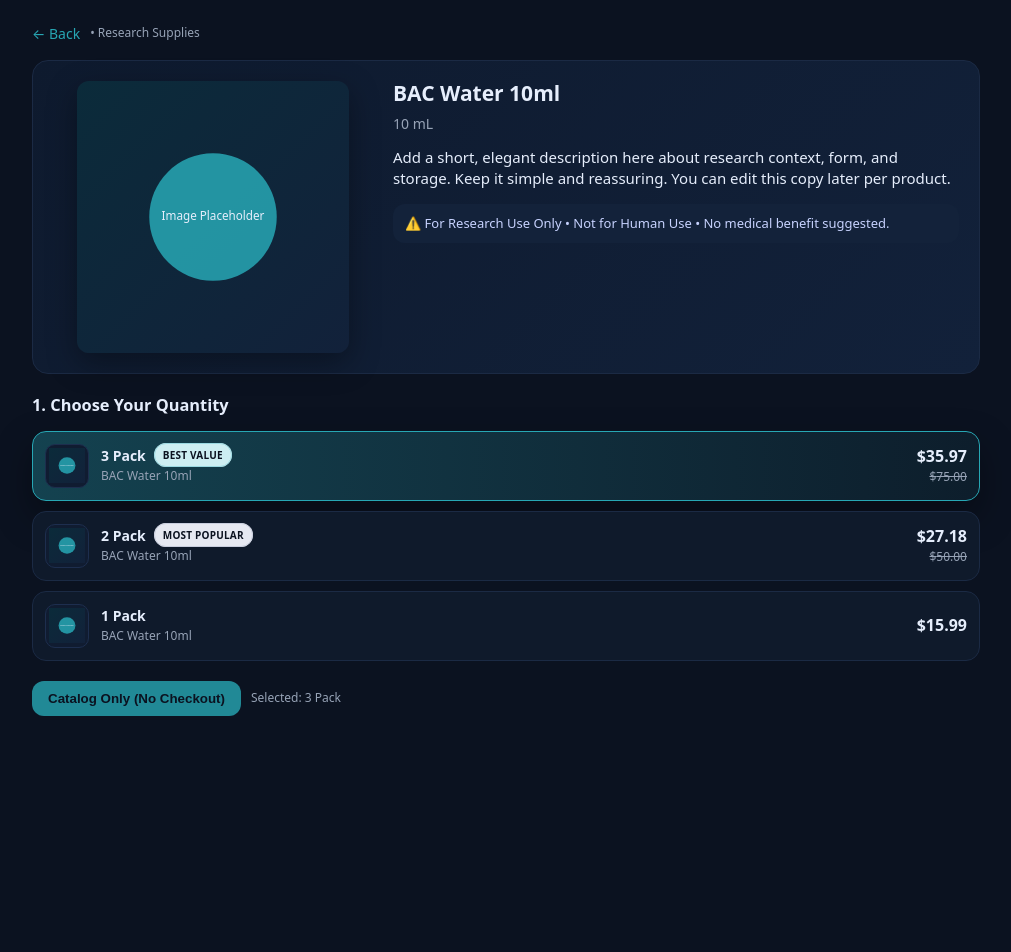
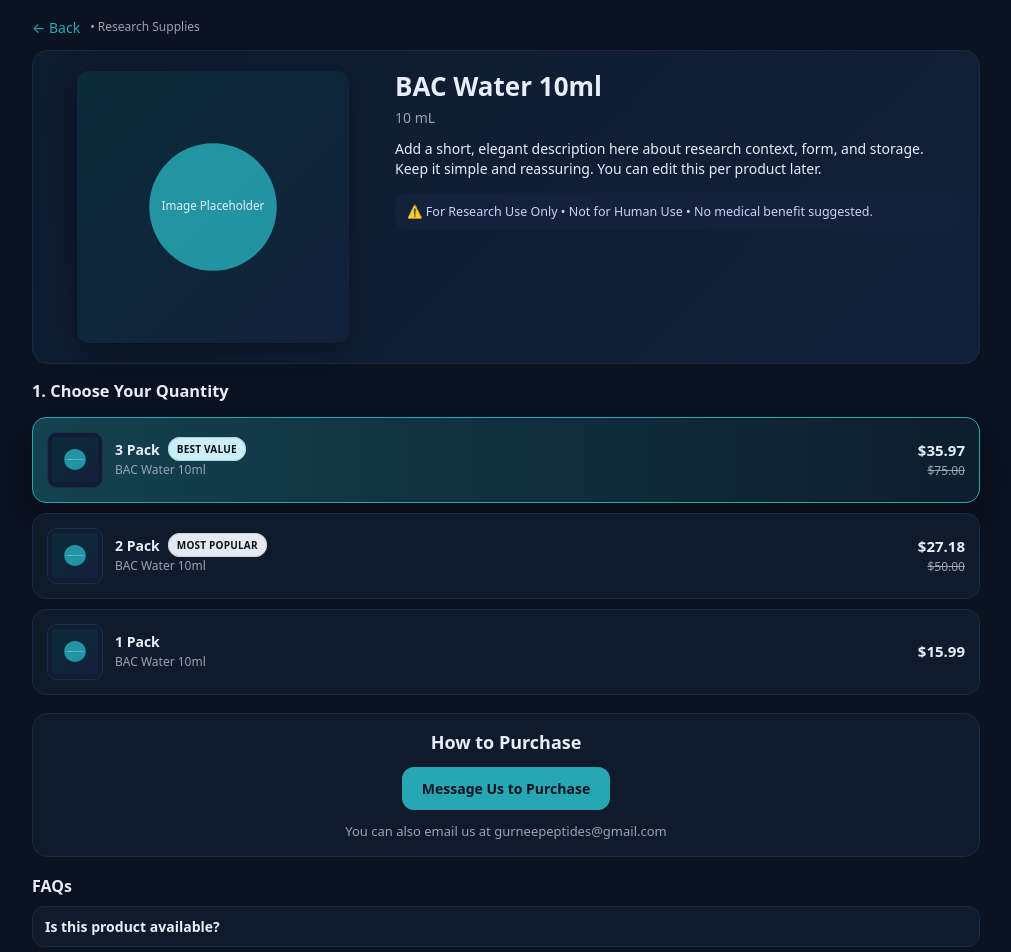
Before and after one commit to gurneepeptides/website, a React (Vite) app: page /product/BAC-10ML in a window 1280 px wide. Shown: the top 952 px of the page, without its empty margins (134-1145 px from the left). Before the commit the page ends 800 px from the top, so only its background shows below. Built offline with nearby package versions, Linux system fonts and the light colour scheme.

Commit message:
stable 2

```diff
--- a/index.html
+++ b/index.html
@@ -163,6 +163,176 @@
 }
 
 
+
+/* --- Mobile-first layout helpers --- */
+.page { padding: 16px 12px; }
+@media (min-width: 420px) { .page { padding: 18px 16px; } }
+.container-narrow { max-width: 980px; margin: 0 auto; }
+
+/* --- Product hero card --- */
+.hero-card {
+  margin-top: 12px;
+  background: linear-gradient(135deg,#0e1a2e,#12213a);
+  border: 1px solid var(--border);
+  border-radius: 16px;
+  padding: 14px;
+}
+@media (min-width: 768px) { .hero-card { padding: 20px; } }
+
+.hero-inner {
+  display: grid;
+  gap: 14px;                  /* mobile spacing */
+}
+@media (min-width: 768px) {
+  .hero-inner {
+    grid-template-columns: minmax(220px, 320px) 1fr; /* two columns on md+ */
+    gap: 22px;
+  }
+}
+
+.hero-image { display: grid; place-items: center; }
+.hero-image img {
+  width: 72vw;                /* scale relative to viewport on phones */
+  max-width: 360px;
+  border-radius: 12px;
+  box-shadow: 0 10px 30px rgba(0,0,0,.35);
+}
+@media (min-width: 768px) { .hero-image img { width: 85%; } }
+
+.hero-title { margin: 0 0 6px 0; line-height: 1.2; font-size: 22px; }
+.hero-meta  { color: var(--sub); font-size: 13px; }
+@media (min-width: 768px) {
+  .hero-title { font-size: 26px; }
+  .hero-meta  { font-size: 14px; }
+}
+
+.hero-desc  { margin-top: 12px; font-size: 14px; }
+.hero-disc   {
+  margin-top: 12px; padding: 10px 12px; border-radius: 12px;
+  background: #13223a; color: #c7d2fe; font-size: 12.5px;
+}
+
+/* --- Options list (mobile-first) --- */
+.options { display: grid; gap: 10px; margin-top: 14px; }
+
+.option {
+  display: grid;
+  grid-template-columns: 56px 1fr auto; /* bigger thumb on phones */
+  align-items: center; gap: 12px;
+  background: var(--panel); border: 1px solid var(--border);
+  border-radius: 14px; padding: 14px;
+  cursor: pointer;
+  transition: border-color .2s ease, box-shadow .2s ease, background .2s ease;
+}
+.option:hover { border-color: #274c7e; box-shadow: 0 10px 24px rgba(0,0,0,.28); }
+
+.option.selected {
+  background: linear-gradient(90deg, rgba(39,167,180,.32), rgba(39,167,180,.08));
+  border-color: var(--accent);
+  box-shadow: 0 16px 36px rgba(0,0,0,.35);
+}
+
+.option .thumb {
+  width: 56px; height: 56px; border-radius: 10px; overflow: hidden;
+  display: grid; place-items: center; background: #101c31; border: 1px solid #1d2e4e;
+}
+.option .thumb img { width: 85%; height: 85%; object-fit: contain; }
+
+.option .title { font-weight: 650; font-size: 14px; }
+.option .sub   { font-size: 12px; color: var(--sub); margin-top: 2px; }
+
+.option .right { display:flex; flex-direction:column; align-items:flex-end; gap:2px; }
+.option .price   { font-weight: 700; font-size: 15px; }
+.option .compare { font-size: 12px; color: var(--sub); text-decoration: line-through; }
+
+/* Hide compare-at on very tight screens to prevent wrap */
+@media (max-width: 340px) { .option .compare { display: none; } }
+
+/* --- CTA row --- */
+.cta-row { margin-top: 16px; display: flex; gap: 10px; flex-wrap: wrap; align-items: center; }
+.cta-primary {
+  background: var(--accent); color: #0b1220; border: none;
+  padding: 10px 16px; border-radius: 12px; font-weight: 700;
+  cursor: not-allowed; opacity: .85;
+}
+.cta-note { color: var(--sub); font-size: 12px; }
+
+
+
+/* --- Purchase + FAQ sections --- */
+.section { margin-top: 18px; }
+.section-card {
+  background: var(--panel);
+  border: 1px solid var(--border);
+  border-radius: 16px;
+  padding: 14px;
+}
+.section h3 { margin: 0 0 10px 0; font-size: 16px; }
+.steps { display: grid; gap: 8px; counter-reset: step; }
+.step {
+  display: grid; grid-template-columns: 26px 1fr; gap: 10px;
+  align-items: start;
+}
+.step::before {
+  counter-increment: step;
+  content: counter(step) ".";
+  width: 26px; height: 26px; line-height: 26px; text-align: center;
+  border-radius: 999px; background: #13223a; color: #c7d2fe; font-weight: 700;
+  border: 1px solid #21355a;
+}
+.note {
+  margin-top: 10px; font-size: 12.5px; color: var(--sub);
+  border-top: 1px dashed #21355a; padding-top: 10px;
+}
+
+/* FAQ: native details/summary for zero JS deps */
+.faq { display: grid; gap: 8px; }
+details.faq-item {
+  background: var(--panel); border: 1px solid var(--border);
+  border-radius: 12px; padding: 10px 12px;
+}
+details.faq-item[open] { border-color: #274c7e; }
+.faq-item summary {
+  cursor: pointer; list-style: none; outline: none; font-weight: 600;
+}
+.faq-item summary::-webkit-details-marker { display: none; }
+.faq-item .answer { color: var(--sub); margin-top: 8px; font-size: 14px; }
+
+
+
+/* Purchase instructions */
+.purchase-box {
+  background: var(--panel);
+  border: 1px solid var(--border);
+  border-radius: 16px;
+  padding: 16px;
+  text-align: center;
+}
+.purchase-box h3 {
+  margin: 0 0 12px 0;
+  font-size: 18px;
+}
+.purchase-btn {
+  display: inline-block;
+  background: var(--accent);
+  color: #0b1220;
+  font-weight: 700;
+  border: none;
+  padding: 12px 20px;
+  border-radius: 12px;
+  text-decoration: none;
+  transition: transform .2s ease, box-shadow .2s ease;
+}
+.purchase-btn:hover {
+  transform: translateY(-2px);
+  box-shadow: 0 6px 18px rgba(0,0,0,.35);
+}
+.purchase-note {
+  margin-top: 12px;
+  font-size: 13px;
+  color: var(--sub);
+}
+
 </style>
 
   </head>
--- a/src/pages/ProductPage.jsx
+++ b/src/pages/ProductPage.jsx
@@ -4,33 +4,32 @@ import products from "../products.json";
 
 const Placeholder = "/placeholder.svg";
 
-/**
- * A product can optionally include an "options" array in products.json, e.g.:
- * "options": [
- *   { "id":"o1","label":"3 Pack","price":35.97,"compareAt":75.00,"badge":"BEST VALUE" },
- *   { "id":"o2","label":"2 Pack","price":27.18,"compareAt":50.00,"badge":"MOST POPULAR" },
- *   { "id":"o3","label":"1 Pack","price":15.99 }
- * ]
- */
+
+
+function resolveImg(src) {
+  if (!src) return Placeholder;
+  // external URL? leave it
+  if (/^https?:\/\//i.test(src)) return src;
+  // already root-relative? keep it
+  if (src.startsWith("/")) return src;
+  // make it root-relative (so it works on /product/:id too)
+  return `/${src}`;
+}
 
 export default function ProductPage() {
   const { id } = useParams();
   const product = useMemo(() => products.find((p) => p.id === id), [id]);
 
-  // graceful 404
   if (!product) {
     return (
-      <div style={{ maxWidth: "800px", margin: "0 auto", padding: "24px" }}>
+      <div className="page container-narrow">
         <h2>Product not found</h2>
-        <p style={{ color: "var(--sub)" }}>
-          The item you’re looking for doesn’t exist in the catalog.
-        </p>
+        <p style={{ color: "var(--sub)" }}>The item you’re looking for isn’t in the catalog.</p>
         <Link to="/" style={{ color: "var(--accent)" }}>← Back to catalog</Link>
       </div>
     );
   }
 
-  // Use options from JSON or fallback demo options
   const fallbackOptions = [
     { id: "opt-3", label: "3 Pack", price: 35.97, compareAt: 75.0, badge: "BEST VALUE" },
     { id: "opt-2", label: "2 Pack", price: 27.18, compareAt: 50.0, badge: "MOST POPULAR" },
@@ -43,7 +42,7 @@ export default function ProductPage() {
   const [selected, setSelected] = useState(options[0]?.id);
 
   return (
-    <div style={{ maxWidth: "980px", margin: "0 auto", padding: "24px 16px" }}>
+    <div className="page container-narrow">
       <div style={{ display: "flex", alignItems: "center", gap: 10 }}>
         <Link to="/" style={{ color: "var(--accent)", textDecoration: "none" }}>← Back</Link>
         <span style={{ color: "var(--sub)", fontSize: 12 }}>
@@ -51,55 +50,33 @@ export default function ProductPage() {
         </span>
       </div>
 
-      {/* Top hero block */}
-      <section
-        style={{
-          marginTop: 16,
-          background: "linear-gradient(135deg,#0e1a2e,#12213a)",
-          border: "1px solid var(--border)",
-          borderRadius: 16,
-          padding: 20,
-          display: "grid",
-          gap: 20,
-          gridTemplateColumns: "minmax(240px, 320px) 1fr"
-        }}
-      >
-        <div style={{ display: "grid", placeItems: "center" }}>
-          <img
-            src={product.image || Placeholder}
-            alt={product.name}
-            style={{ width: "85%", maxWidth: 360, borderRadius: 12, boxShadow: "0 10px 30px rgba(0,0,0,.35)" }}
-          />
+      {/* HERO (mobile stacks, desktop 2-column) */}
+      <section className="hero-card">
+        <div className="hero-inner">
+          <div className="hero-image">
+            <img src={resolveImg(product.image) || Placeholder} alt={product.name} />
           </div>
 
           <div>
-          <h1 style={{ margin: "0 0 8px 0", lineHeight: 1.2 }}>{product.name}</h1>
-          <div style={{ color: "var(--sub)" }}>
+            <h1 className="hero-title">{product.name}</h1>
+            <div className="hero-meta">
               {[product.dosage, product.volume].filter(Boolean).join(" • ") || "Specs forthcoming"}
             </div>
 
-          <p style={{ marginTop: 14, fontSize: 15 }}>
+            <p className="hero-desc">
               Add a short, elegant description here about research context, form, and storage.
-            Keep it simple and reassuring. You can edit this copy later per product.
+              Keep it simple and reassuring. You can edit this per product later.
             </p>
 
-          <div
-            style={{
-              marginTop: 14,
-              padding: "10px 12px",
-              borderRadius: 12,
-              background: "#13223a",
-              color: "#c7d2fe",
-              fontSize: 13
-            }}
-          >
+            <div className="hero-disc">
               ⚠️ For Research Use Only • Not for Human Use • No medical benefit suggested.
+            </div>
           </div>
         </div>
       </section>
 
-      {/* Options section */}
-      <section style={{ marginTop: 20 }}>
+      {/* OPTIONS */}
+      <section style={{ marginTop: 16 }}>
         <h3 style={{ margin: "0 0 8px 0" }}>1. Choose Your Quantity</h3>
         <div className="options">
           {options.map((opt) => {
@@ -110,12 +87,10 @@ export default function ProductPage() {
                 className={`option ${isSelected ? "selected" : ""}`}
                 onClick={() => setSelected(opt.id)}
               >
-                {/* left: thumb */}
                 <div className="thumb">
-                  <img src={product.image || Placeholder} alt="" />
+                  <img src={resolveImg(product.image) || Placeholder} alt="" />
                 </div>
 
-                {/* middle: labels */}
                 <div>
                   <div className="title">
                     {opt.label}
@@ -125,12 +100,9 @@ export default function ProductPage() {
                       </span>
                     )}
                   </div>
-                  <div className="sub">
-                    {product.name}
-                  </div>
+                  <div className="sub">{product.name}</div>
                 </div>
 
-                {/* right: price */}
                 <div className="right">
                   <div className="price">
                     {typeof opt.price === "number" ? `$${opt.price.toFixed(2)}` : "—"}
@@ -145,35 +117,55 @@ export default function ProductPage() {
         </div>
       </section>
 
-      {/* Placeholder CTA row (no checkout, just UI) */}
-      <section
-        style={{
-          marginTop: 20,
-          display: "flex",
-          gap: 10,
-          flexWrap: "wrap",
-          alignItems: "center"
-        }}
+
+    {/* === PURCHASE INSTRUCTIONS (if present) === */}
+{/* === PURCHASE INSTRUCTIONS === */}
+<section className="section">
+  <div className="purchase-box">
+    <h3>{product?.purchase?.headline || "How to Purchase"}</h3>
+
+    <a
+      href={product?.purchase?.facebook || "https://facebook.com/gurneepeptides"}
+      target="_blank"
+      rel="noopener noreferrer"
+      className="purchase-btn"
     >
-        <button
-          type="button"
-          disabled
-          title="Catalog only"
-          style={{
-            background: "var(--accent)",
-            color: "#0b1220",
-            border: "none",
-            padding: "10px 16px",
-            borderRadius: 12,
-            fontWeight: 700,
-            cursor: "not-allowed",
-            opacity: .8
-          }}
-        >
-          Catalog Only (No Checkout)
-        </button>
-        <span style={{ color: "var(--sub)", fontSize: 12 }}>
-          Selected: {options.find(o => o.id === selected)?.label}
+      Message Us to Purchase
+    </a>
+
+    <div className="purchase-note">
+      {product?.purchase?.note ||
+        "You can also email us at gurneepeptides@gmail.com"}
+    </div>
+  </div>
+</section>
+
+      {/* === FAQ (if present) === */}
+      <section className="section">
+        <h3 style={{ marginBottom: 8 }}>FAQs</h3>
+        <div className="faq">
+          {(Array.isArray(product.faq) && product.faq.length > 0
+            ? product.faq
+            : [
+                { q: "Is this product available?", a: "Most items are in stock; we’ll confirm by email." },
+                { q: "How do I place an order?", a: "Email us the product ID and quantity; we’ll reply with next steps." },
+                { q: "Do you offer bulk discounts?", a: "Yes—tell us your expected quantities for a quote." }
+              ]
+          ).map((item, idx) => (
+            <details key={idx} className="faq-item">
+              <summary>{item.q}</summary>
+              <div className="answer">{item.a}</div>
+            </details>
+          ))}
+        </div>
+      </section>
+
+
+      {/* CTA (informational only) */}
+      <section className="cta-row">
+        <button type="button" disabled className="cta-primary">Catalog Only (No Checkout)</button>
+        <span className="cta-note">
+          Selected: {options.find((o) => o.id === selected)?.label}
         </span>
       </section>
     </div>
--- a/src/products.json
+++ b/src/products.json
@@ -6,8 +6,26 @@
     "volume": "3 mL",
     "category": "GLP-Class",
     "price": 40.55,
-    "image": null,
-    "tags": ["popular"]
+    "image": "products/reta10mg.png",
+    "tags": ["popular"],
+    "options": [
+    { "id": "o1", "label": "3 Pack", "price": 95.97, "compareAt": 75.00, "badge": "BEST VALUE" },
+    { "id": "o2", "label": "2 Pack", "price": 27.18, "compareAt": 50.00, "badge": "MOST POPULAR" },
+    { "id": "o3", "label": "1 Pack", "price": 15.99 }
+  ],
+
+"purchase": {
+  "headline": "How to Purchase",
+  "facebook": "https://facebook.com/gurneepeptides",
+  "email": "gurneepeptides@gmail.com",
+  "note": "Message us on Facebook to purchase. If unavailable, email us directly."
+},
+
+  "faq": [
+    { "q": "Is this product ready to ship?", "a": "Most items are in stock; we’ll confirm by email." },
+    { "q": "Do you offer bulk pricing?", "a": "Yes—include expected quantities in your email for a quote." },
+    { "q": "What is the storage guidance?", "a": "Store as indicated on the label/spec sheet. Catalog only—no usage guidance provided." }
+  ]
   },
   {
     "id": "RET-15",
```
Also changed, not shown: public/products/reta10mg.png (added). Lines whose indentation alone changed are shown as unchanged.
